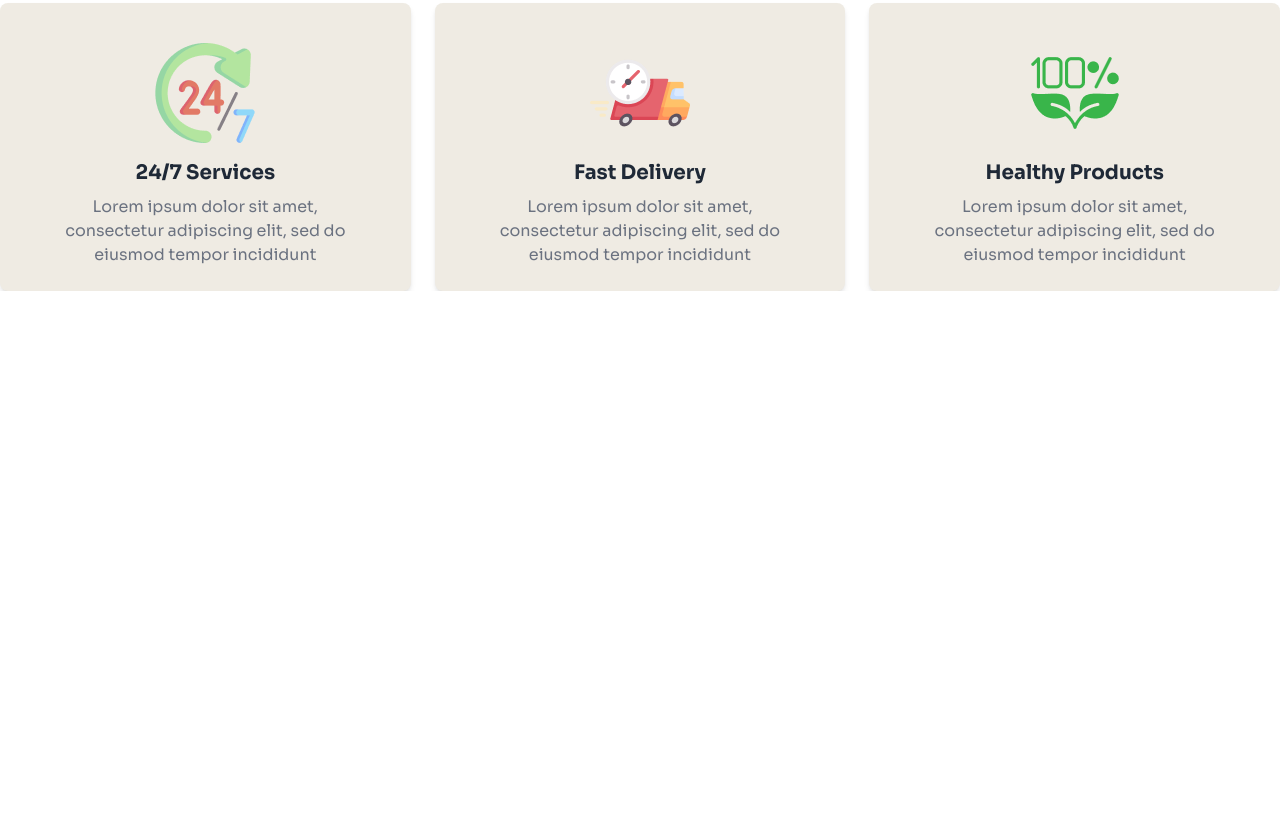
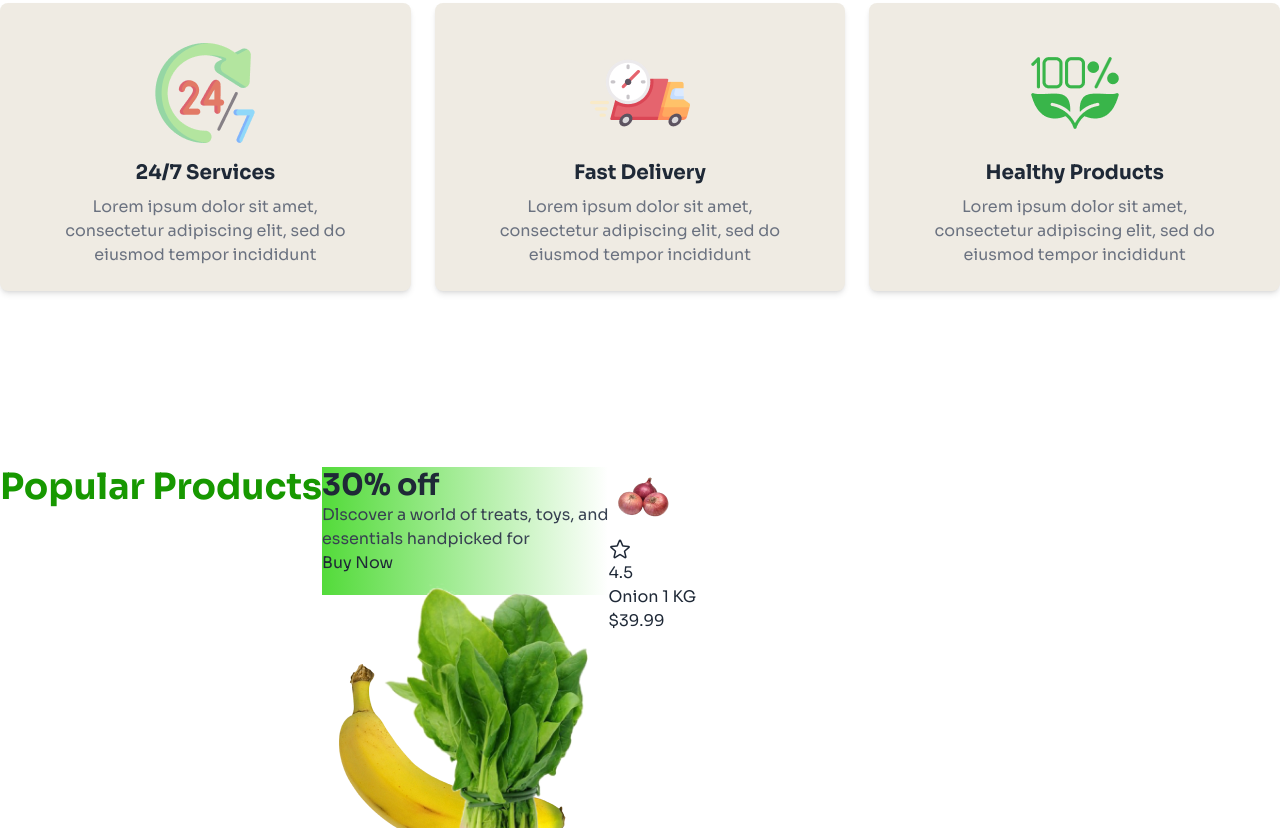
Before and after one commit to sojib923/assignment-3-strat, a plain HTML site: page index.html in a window 1280 px wide. Shown: the part 1211-2039 px from the top of the page. Before the commit the page ends 1502 px from the top, so only its background shows below. Drawn offline with nearby package versions, Linux system fonts and the light colour scheme.

Commit message:
added the commit

```diff
--- a/index.html
+++ b/index.html
@@ -109,7 +109,7 @@
       <section>
         <div>
           <h2 class="font-bold text-2xl"><span class="text-[#179800]">Services</span></h2>
-          <div class="pt-10 grid grid-cols-1 md:grid-cols-2 lg:grid-cols-3 gap-6 text-center col-span-2">
+          <div class="pt-10 grid grid-cols-1 md:grid-cols-2 lg:grid-cols-3 gap-6 text-center">
             <!-- box section 1 -->
              <div class="rounded-lg shadow-md bg-box-primary overflow-hidden">
               <img class="mx-auto pt-10" src="c2-assets/service.png" alt="">
@@ -137,6 +137,39 @@
             </div>
         </div>
       </section>
+
+      <!-- Products items -->
+       <section class="pt-44">
+        <div class="flex">
+          <h2 class="font-bold text-4xl pb-10"><span class="text-[#179800]">Popular Products</span></h2>
+
+          <div class="box-border h-32 bg-gradient-to-r from-[#53DB3A] to-[#FFFFFF] founded-xl">
+              <h2 class="font-bold text-3xl">30% off</h2>
+              <p class="text-gray-700">Dlscover a world of treats, toys, and <br> essentials handpicked for</p>
+              <button>Buy Now</button>
+              <img src="c2-assets/vegetable-offer.png" alt="">
+          </div>
+          <!-- items section -->
+          <div>
+
+            <div>
+              <div>
+                <img src="c2-assets/onion.png" alt="">
+              </div>
+              <div>
+                <h2><svg xmlns="http://www.w3.org/2000/svg" fill="none" viewBox="0 0 24 24" stroke-width="1.5" stroke="currentColor" class="size-6">
+                  <path stroke-linecap="round" stroke-linejoin="round" d="M11.48 3.499a.562.562 0 0 1 1.04 0l2.125 5.111a.563.563 0 0 0 .475.345l5.518.442c.499.04.701.663.321.988l-4.204 3.602a.563.563 0 0 0-.182.557l1.285 5.385a.562.562 0 0 1-.84.61l-4.725-2.885a.562.562 0 0 0-.586 0L6.982 20.54a.562.562 0 0 1-.84-.61l1.285-5.386a.562.562 0 0 0-.182-.557l-4.204-3.602a.562.562 0 0 1 .321-.988l5.518-.442a.563.563 0 0 0 .475-.345L11.48 3.5Z" />
+                </svg>
+                 4.5</h2>
+                 <h1>Onion 1 KG</h1>
+                 <h2>$39.99</h2>
+              </div>
+            </div>
+
+           </div>
+        </div>
+       </section>
+
     </main>
 
     <!-- footer section -->
```
